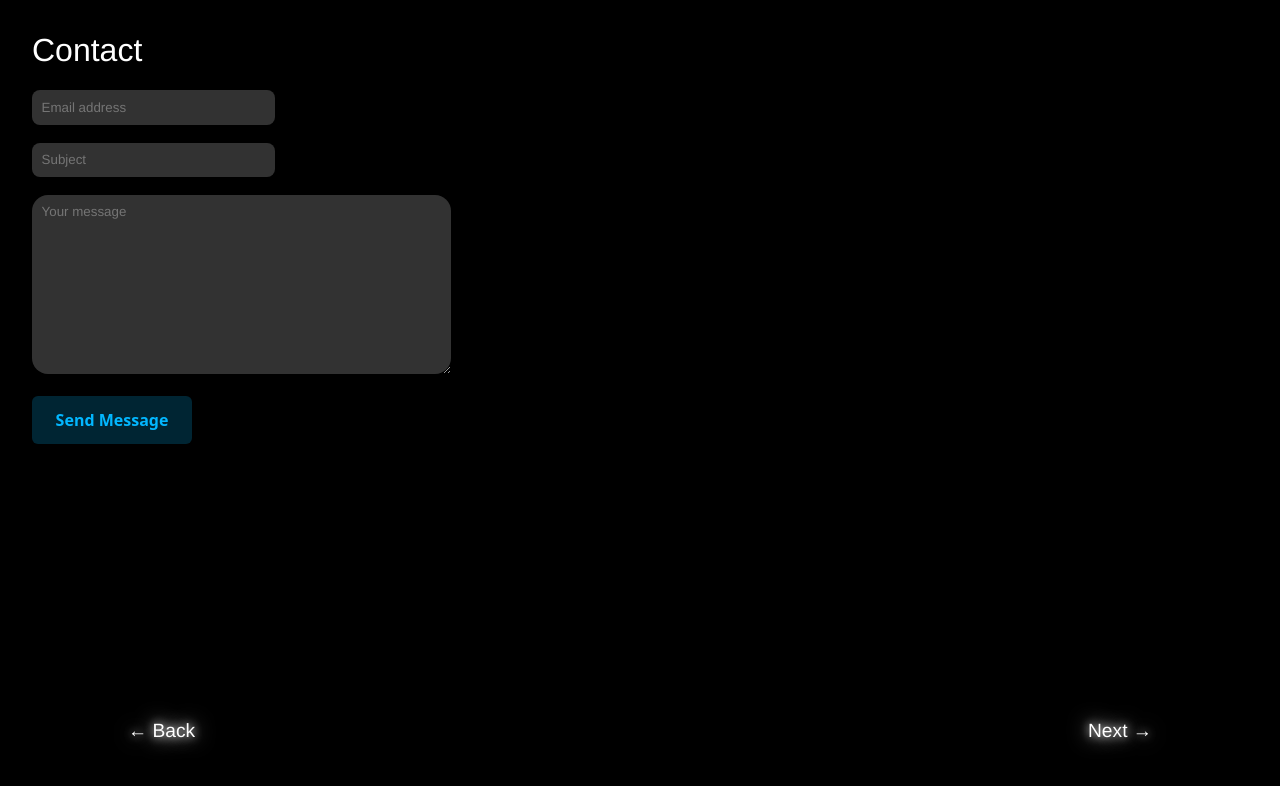
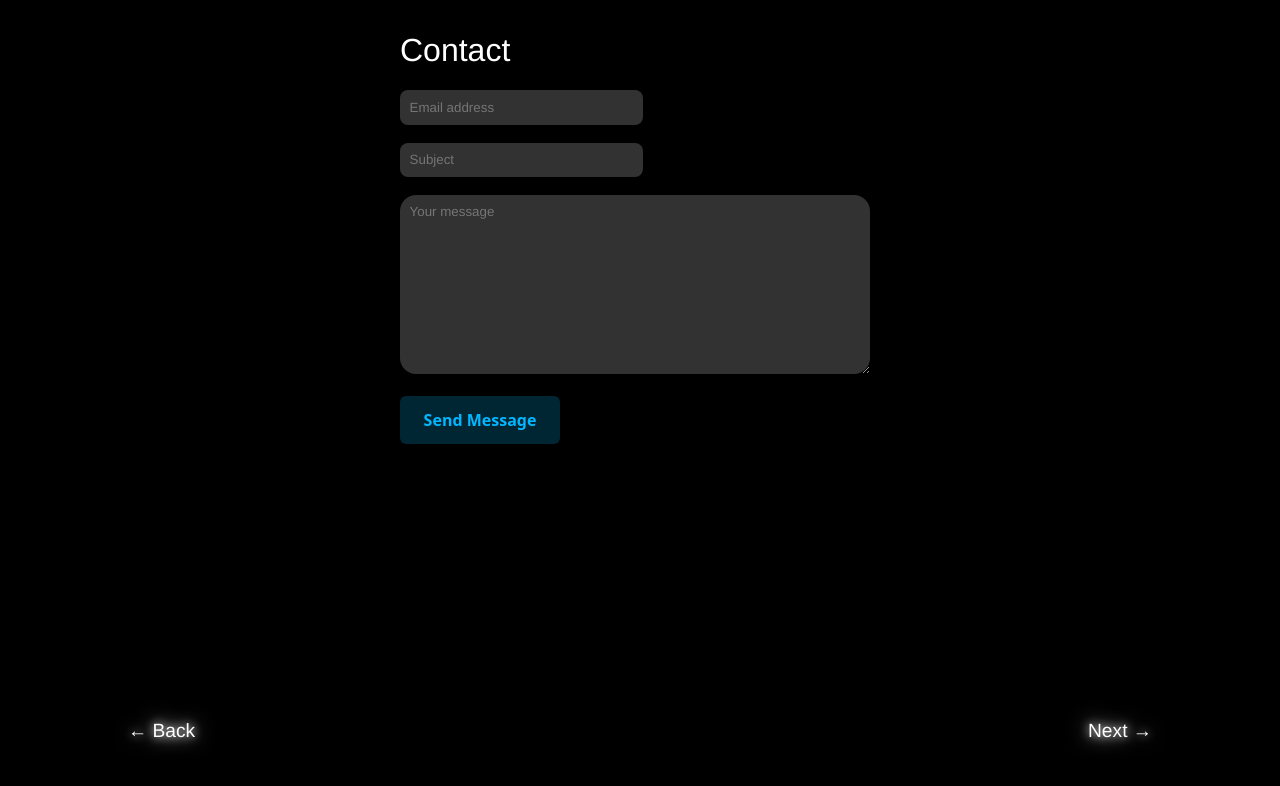
Before and after one commit to lu1a/sites, a SvelteKit app: page /contact in a window 1280 px wide. Shown: the top 786 px of the page. Built offline with nearby package versions, Linux system fonts and the light colour scheme.

Commit message:
fix: better layout so that desktop doesn't suffer so much

```diff
--- a/src/app.html
+++ b/src/app.html
@@ -11,6 +11,7 @@
         color: white;
         font-family: helvetica;
         font-weight: 300;
+        margin: 0;
       }
 
       body h1 {
--- a/src/components/SwipeWrapper.svelte
+++ b/src/components/BottomNav.svelte
@@ -19,9 +19,7 @@
   });
 </script>
 
-<div class="fullscreen-wrapper">
-    <slot />
-
+<div class="nav-wrapper">
   {#if leftLink}
     <Arrow direction="left" link={leftLink}/>
   {/if}
@@ -31,9 +29,7 @@
 </div>
 
 <style>
-  .fullscreen-wrapper {
-    overflow: hidden;
-
+  .nav-wrapper {
     position: absolute;
     top: 0;
     left: 0;
--- a/src/components/GreyCard.svelte
+++ b/src/components/GreyCard.svelte
@@ -4,9 +4,6 @@
 
 <style>
   .grey-card {
-    width: 92%;
-    max-width: 25rem;
-
     background: rgb(50 50 50);
     border-radius: 16px;
 
--- a/src/routes/+layout.svelte
+++ b/src/routes/+layout.svelte
@@ -1,6 +1,18 @@
-<slot />
+<div class="content-wrapper">
+  <slot />
+</div>
 
 <style>
+  .content-wrapper {
+    overflow: hidden;
+
+    margin: auto;
+    padding: 2rem;
+    max-width: 30rem;
+  }
+
+  /* View transition API styles below */
+
   @keyframes fade-in {
     from {
       opacity: 0;
--- a/src/routes/contact/+page.svelte
+++ b/src/routes/contact/+page.svelte
@@ -1,5 +1,5 @@
 <script lang="ts">
-  import SwipeWrapper from "../../components/SwipeWrapper.svelte";
+  import BottomNav from "../../components/BottomNav.svelte";
 
   let leftLink = "/data"
   let rightLink = "/";
@@ -22,8 +22,6 @@
   }
 </script>
 
-<SwipeWrapper leftLink={leftLink} rightLink={rightLink}>
-  <div style="padding: 2rem;">
 <h1>Contact</h1>
 
 <form on:submit={handleSubmit}>
@@ -37,7 +35,7 @@
   <br />
   <br />
 
-      <textarea id="content" class="input" bind:value={content} required placeholder="Your message" style="width: 94%; max-width: 25rem; height: 10rem;" />
+  <textarea id="content" class="input" bind:value={content} required placeholder="Your message" style="width: 94%; height: 10rem;" />
 
   <br />
   <br />
@@ -48,8 +46,8 @@
 {#if responseMessage}
   <p>{responseMessage}</p>
 {/if}
-  </div>
-</SwipeWrapper>
+
+<BottomNav leftLink={leftLink} rightLink={rightLink} />
 
 <style>
   .input {
```
Also changed, not shown: src/routes/+page.svelte (+3 -5 lines), src/routes/about/+page.svelte (+3 -5 lines), src/routes/data/+page.svelte (+2 -6 lines). Lines whose indentation alone changed are shown as unchanged.
